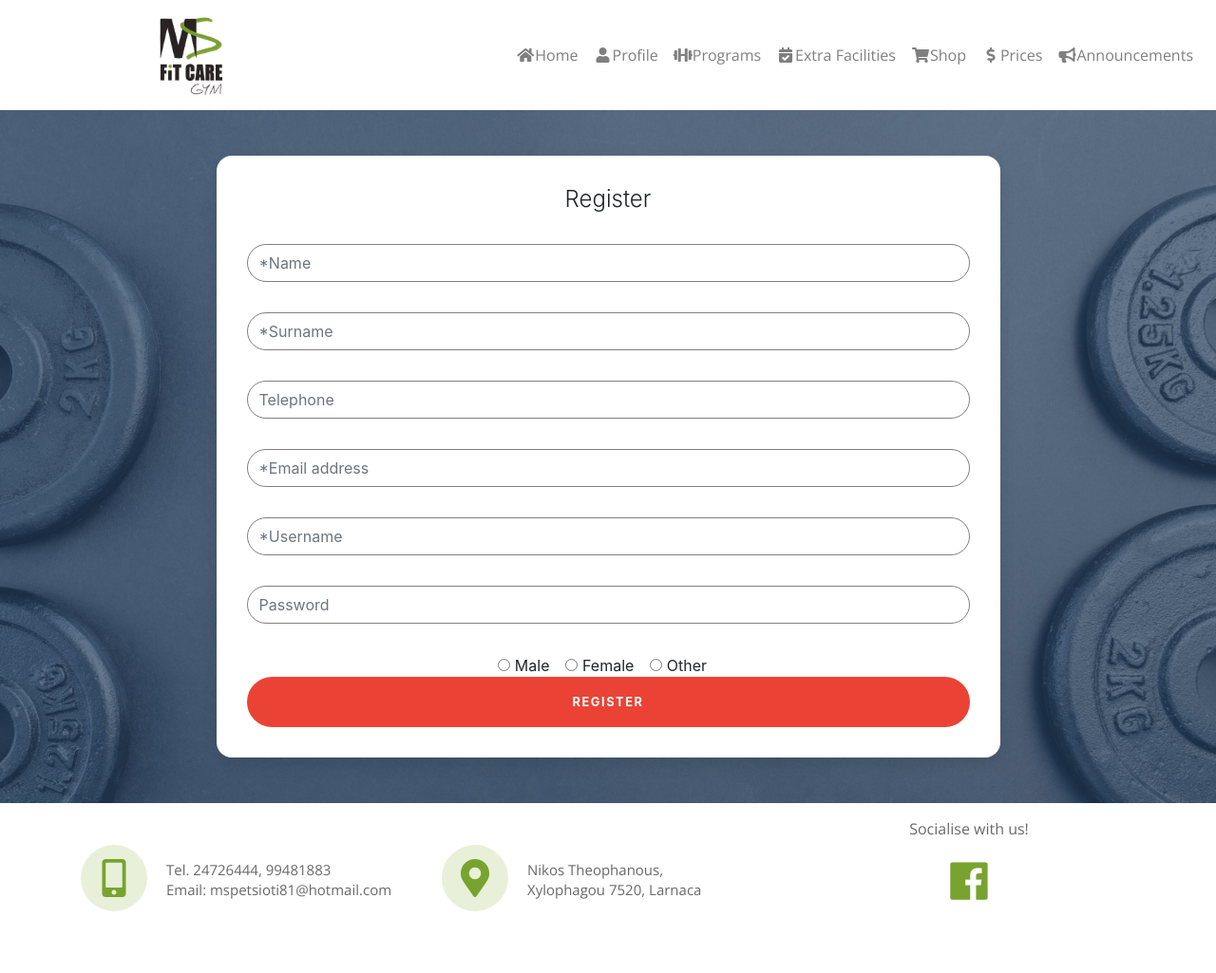
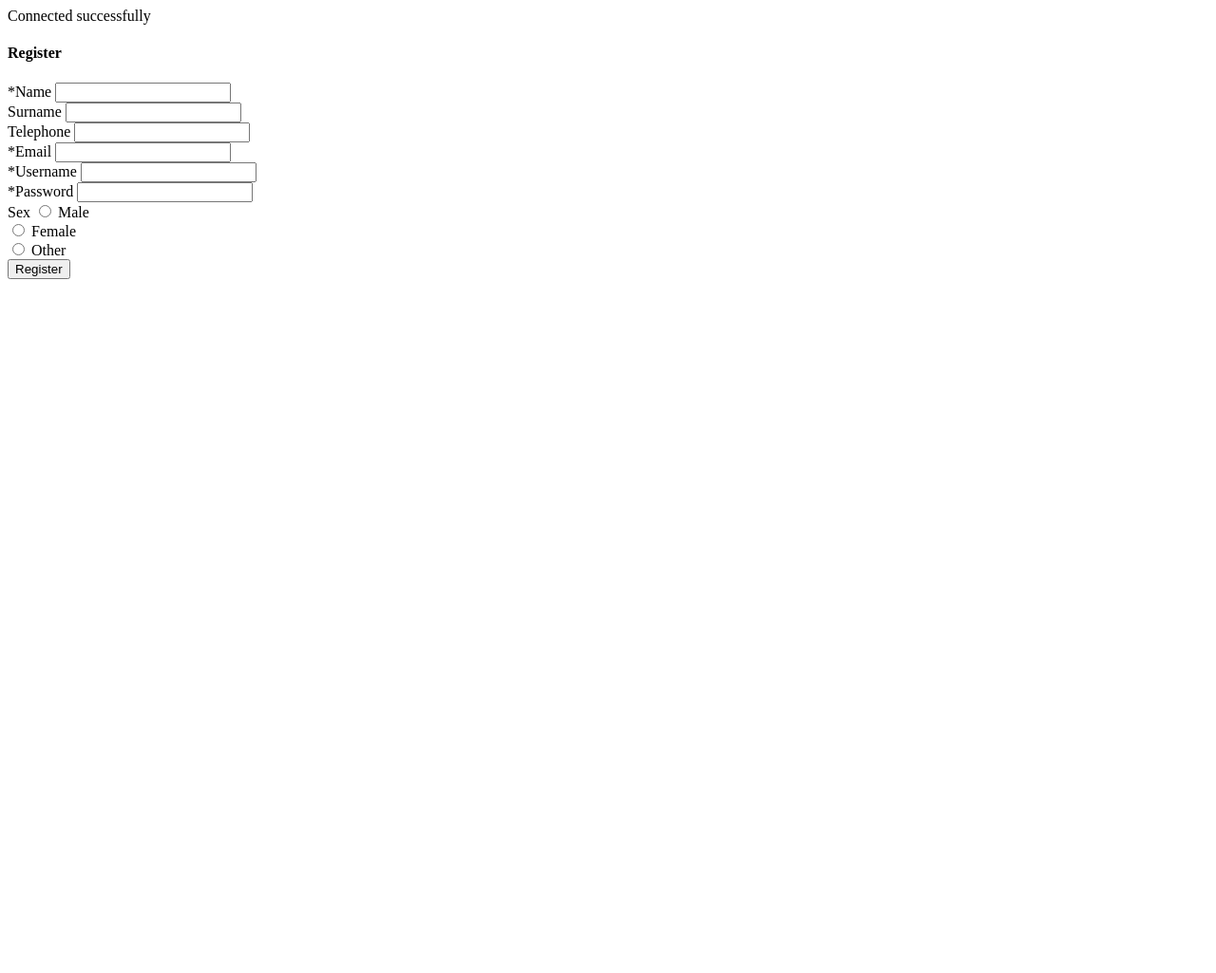
Before and after one commit to CS-UCY-EPL343/Team3-GymWebsite, a PHP site: page /EPL343ASS/registration/register.php in a window 1280 px wide. Shown: the whole page at 95% size. After the commit the page ends 294 px from the top, so only its background shows below. Run offline with PHP 8.4, Linux system fonts and the light colour scheme; some libraries are stand-ins or nearby versions.

Commit message:
Add files via upload

```diff
--- /dev/null
+++ b/registration/connect.php
@@ -0,0 +1,17 @@
+<?php
+$servername = "localhost";
+$username = "root";
+$password = "";
+$database="database";
+
+try {
+    $conn = new PDO("mysql:host=$servername;dbname=$database", $username, $password);
+    // set the PDO error mode to exception
+    $conn->setAttribute(PDO::ATTR_ERRMODE, PDO::ERRMODE_EXCEPTION);
+    echo "Connected successfully";
+    }
+catch(PDOException $e)
+    {
+    echo "Connection failed: " . $e->getMessage();
+    }
+?>
--- a/registration/regChecker.php
+++ b/registration/regChecker.php
@@ -1,38 +1,39 @@
 <?php
-require_once '../connect.php';
+
+
+
 
 class Checker
 {
 
 
-    public function Register($DBcon,$name, $surname, $telephone , $email, $username, $password , $sex)
+    public function Register($conn,$name, $surname, $telephone , $email, $username, $password , $sex )
     {
         try {
             //$db = new PDO("mysql:host=$servername;dbname=$database", $username, $password);
-            $query = $DBcon->prepare("INSERT INTO customers(name, surname , telephone , email, username, password , sex) VALUES (:name, :surname,:telephone,:email,:username,:password ,:sex)");
+            $query = $conn->prepare("INSERT INTO customers(name, surname , telephone , email, username, password , sex) VALUES (:name, :surname,:telephone,:email,:username,:password ,:sex)");
             $query->bindParam("name", $name, PDO::PARAM_STR);
             $query->bindParam("surname", $surname, PDO::PARAM_STR);
-             $query->bindParam("telephone", $telephone, PDO::PARAM_STR);
+            $query->bindParam("telephone", $telephone, PDO::PARAM_STR);
             $query->bindParam("email", $email, PDO::PARAM_STR);
             $query->bindParam("username", $username, PDO::PARAM_STR);
             $enc_password = hash('sha256', $password);
             $query->bindParam("password", $enc_password, PDO::PARAM_STR);
             $query->bindParam("sex", $sex, PDO::PARAM_STR);
+
             $query->execute();
-
-
-            return $DBcon->lastInsertId();
+            return $conn->lastInsertId();
         } catch (PDOException $e) {
             exit($e->getMessage());
         }
     }
 
 
-    public function isUsername($DBcon,$username)
+    public function isUsername($conn,$username)
     {
         try {
             //$db = new PDO("mysql:host=$servername;dbname=$database", $username, $password);
-            $query = $DBcon->prepare("SELECT customer_id FROM customers WHERE username=:username");
+            $query = $conn->prepare("SELECT customer_id FROM customers WHERE username=:username");
             $query->bindParam("username", $username, PDO::PARAM_STR);
             $query->execute();
             if ($query->rowCount() > 0) {
@@ -46,11 +47,11 @@ class Checker
     }
 
 
-    public function isEmail($DBcon,$email)
+    public function isEmail($conn,$email)
     {
         try {
           //  $db = new PDO("mysql:host=$servername;dbname=$database", $username, $password);
-            $query = $DBcon->prepare("SELECT customer_id FROM customers WHERE email=:email");
+            $query = $conn->prepare("SELECT customer_id FROM customers WHERE email=:email");
             $query->bindParam("email", $email, PDO::PARAM_STR);
             $query->execute();
             if ($query->rowCount() > 0) {
--- a/registration/register.php
+++ b/registration/register.php
@@ -1,36 +1,14 @@
 <?php
+require_once 'connect.php';
 session_start();
 require_once'regChecker.php';
+
 $app = new Checker();
-
 
 $register_error_message = '';
 
+
 if (!empty($_POST['btnRegister'])) {
-  $response = $_POST['g-recaptcha-response'];
-    $url = 'https://www.google.com/recaptcha/api/siteverify';
-    $key = '6LeGdJcUAAAAAFdBb3jEgmGOVzHmx3ObeT_ZCc_m';
-    $data = array('secret' => $key, 'response' => $response);
-    $options = array(
-        'http' => array(
-            'header' => "Content-type: application/x-www-form-urlencoded\r\n",
-            'method' => "POST",
-            'content' => http_build_query($data)
-        )
-    );
-    $context = stream_context_create($options);
-    $result = file_get_contents($url, false, $context);
-    if($result === false){
-        echo 'Failed to contact reCAPTCHA';
-    }else{
-        $result = json_decode($result);
-        if($result->success){
-
-        }else{
-            $error = true;
-            echo 'The user failed to complete recaptcha';
-        }
-    }
     if ($_POST['name'] == "") {
         $register_error_message = 'Name field is required!';
     } else if ($_POST['surname'] == "") {
@@ -43,191 +21,76 @@ if (!empty($_POST['btnRegister'])) {
         $register_error_message = 'Password field is required!';
     } else if (!filter_var($_POST['email'], FILTER_VALIDATE_EMAIL)) {
         $register_error_message = 'Invalid email address!';
-    } else if ($app->isEmail($DBcon,$_POST['email'])) {
+    } else if ($app->isEmail($conn,$_POST['email'])) {
         $register_error_message = 'Email is already in use!';
-    } else if ($app->isUsername($DBcon,$_POST['username'])) {
+    } else if ($app->isUsername($conn,$_POST['username'])) {
         $register_error_message = 'Username is already in use!';
-    } else {
+    } else if(preg_match("/^.*(?=.{8,})(?=.*[0-9])(?=.*[a-z])(?=.*[A-Z]).*$/", $_POST['password']) === 0) {
+$register_error_message = '<p class="errText">Password must be at least 8 characters and must contain at least one lower case letter, one upper case letter and one digit</p>';
 
 
-    $customer_id=$app->Register($DBcon,$_POST['name'],$_POST['surname'],$_POST['telephone'],$_POST['email'], $_POST['username'], $_POST['password'], $_POST['sex'] );
+    } else {
+        $customer_id = $app->Register($conn,$_POST['name'],$_POST['surname'],$_POST['telephone'],$_POST['email'], $_POST['username'], $_POST['password'], $_POST['sex']  );
 
         $_SESSION['customer_id'] = $customer_id;
-
-       // header("Location: register-success.php");
+        header("Location: register.php");
     }
 }
 ?>
-<!DOCTYPE html>
+<!doctype html>
 <html lang="en">
 <head>
-  <title>Bootstrap Example</title>
-  <meta charset="utf-8">
-  <meta name="viewport" content="width=device-width, initial-scale=1">
-  <link rel="stylesheet" href="https://maxcdn.bootstrapcdn.com/bootstrap/4.2.1/css/bootstrap.min.css">
-  <link rel="stylesheet" href="https://use.fontawesome.com/releases/v5.6.3/css/all.css" integrity="sha384-UHRtZLI+pbxtHCWp1t77Bi1L4ZtiqrqD80Kn4Z8NTSRyMA2Fd33n5dQ8lWUE00s/" crossorigin="anonymous">
-  <link rel="stylesheet" href="../css/style.css">
-  <script src="https://ajax.googleapis.com/ajax/libs/jquery/3.3.1/jquery.min.js"></script>
-  <script src="https://cdnjs.cloudflare.com/ajax/libs/popper.js/1.14.6/umd/popper.min.js"></script>
-  <script src="https://maxcdn.bootstrapcdn.com/bootstrap/4.2.1/js/bootstrap.min.js"></script>
-    <script src='https://www.google.com/recaptcha/api.js'></script>
-
+    <meta charset="UTF-8">
+    <title>Home</title>
 </head>
 <body>
 
-
-    <nav class="navbar navbar-expand-lg navbar-light bg-custom">
-
-  <button class="navbar-toggler navbar-light" type="button" data-toggle="collapse" data-target="#navbarSupportedContent" aria-controls="navbarSupportedContent" aria-expanded="false" aria-label="Toggle navigation">
-    <span class="navbar-toggler-icon"></span>
-  </button>
-
-
-  <div class="collapse navbar-collapse" id="navbarSupportedContent">
-      <a class="navbar-brand ml-auto mx-auto" href="#">
-          <img src="../img/logo-test.png" alt="" width="70" height="90">
-        </a>
-     <ul class="navbar-nav navbar-light bg-light ml-auto">
-      <li class="nav-item">
-        <a class="nav-link" href="index.html"><i class="fas fa-home fa-fw"> </i>Home </a>
-      </li>
-      <li class="nav-item">
-          <a class="nav-link" href="../profile.html"> <i class="fas fa-user fa-fw"></i>Profile</a>
-      </li>
-     <li class="nav-item">
-        <a class="nav-link" href="../programs.html"><i class="fas fa-dumbbell fa-fw"></i>Programs</a>
-      </li>
-
-          <li class="nav-item">
-        <a class="nav-link" href="../extra-facilities.html"><i class="fas fa-calendar-check fa-fw"></i>Extra Facilities</a>
-      </li>
-         <li class="nav-item">
-        <a class="nav-link" href="../shop/shop.php"><i class="fas fa-shopping-cart fa-fw"></i>Shop</a>
-      </li>
-         <li class="nav-item">
-        <a class="nav-link" href="../prices.html"><i class="fas fa-dollar-sign fa-fw"></i>Prices</a>
-      </li>
-         <li class="nav-item">
-        <a class="nav-link" href="../announcements.html"><i class="fas fa-bullhorn fa-fw"></i>Announcements</a>
-      </li>
-    </ul>
-
-  </div>
-</nav>
-
-
- <div class="login-cover">
-  <div class="container text-center">
 <div class="row">
-      <div class="col-sm-12 col-md-12 col-lg-9 mx-auto">
-        <div class="card card-signin my-5">
-          <div class="card-body">
-            <h5 class="card-title text-center">Register</h5>
+        <div class="col-md-5 well">
+            <h4>Register</h4>
             <?php
-
             if ($register_error_message != "") {
                 echo '<div class="alert alert-danger"><strong>Error: </strong> ' . $register_error_message . '</div>';
             }
+            ?>
+            <form action="register.php" method="post">
+                <div class="form-group">
+                    <label for="">*Name</label>
+                    <input type="text" name="name" class="form-control"/>
+                </div>
+                 <div class="form-group">
+                    <label for="">Surname</label>
+                    <input type="surname" name="surname" class="form-control"/>
+                </div>
+                 <div class="form-group">
+                    <label for="">Telephone</label>
+                    <input type="number" name="telephone" class="form-control"/>
+                </div>
+                <div class="form-group">
+                    <label for="">*Email</label>
+                    <input type="email" name="email" class="form-control"/>
+                </div>
+                <div class="form-group">
+                    <label for="">*Username</label>
+                    <input type="text" name="username" class="form-control"/>
+                </div>
+                <div class="form-group">
+                    <label for="">*Password</label>
+                    <input type="password" name="password" class="form-control"/>
+                </div>
+                <div class="form-group">
+                    <label for="">Sex</label>
+                    <input type="radio" name="sex" value="male"  class="form-control"/> Male<br>
+                    <input type="radio" name="sex" value="female"  class="form-control"/> Female<br>
+                    <input type="radio" name="sex" value="other" class="form-control"/> Other<br>
+                </div>
 
-
-            ?>
-           <form action="register.php" method="post" class="form-signin">
-              <div class="form-label-group">
-                <input type="text" id="inputEmail" class="form-control" name="name" placeholder="*Name" />
-
+                <div class="form-group">
+                    <input type="submit" name="btnRegister" class="btn btn-primary" value="Register"/>
                 </div>
-               <div class="form-label-group">
-                <input type="text" class="form-control" name="surname" placeholder="*Surname" />
-
-              </div>
-               <div class="form-label-group">
-                <input type="number" id="inputEmail" class="form-control" name="telephone" placeholder="Telephone" />
-
-              </div>
-               <div class="form-label-group">
-                <input type="text" id="inputEmail" class="form-control" name="email" placeholder="*Email address" />
-
-              </div>
-               <div class="form-label-group">
-                <input type="text" class="form-control" name="username" placeholder="*Username" />
-
-              </div>
-              <div class="form-label-group">
-                <input type="password" id="inputPassword" class="form-control" name="password" placeholder="Password"/>
-
-              </div>
-            <div class="form-check-inline">
-            <label class="form-check-label">
-            <input type="radio" class="form-check-input" name="sex">Male
-            </label>
-            </div>
-               <div class="form-check-inline">
-            <label class="form-check-label">
-            <input type="radio" class="form-check-input" name="sex">Female
-            </label>
-            </div>
-            <div class="form-check-inline ">
-            <label class="form-check-label">
-            <input type="radio" class="form-check-input" name="sex">Other
-            </label>
-            </div>
-               <div class="g-recaptcha" data-sitekey="6LeGdJcUAAAAAPkXT2gwMtBFK6_JmiNtxa5UQKo5"></div>
-              <input type="submit" class="btn btn-lg btn-register btn-block text-uppercase" name="btnRegister" value="Register"/>
-
             </form>
-
-          </div>
         </div>
     </div>
 
-
-      </div>
-  </div>
-</div>
-<!-- Footer -->
-<footer class="page-footer top-menu color-footer">
-
-
-      <div class="container">
-
-
-
-							<div class="row">
-								<div class="col-md-4">
-                                 <div class="top-margin">
-									<div class="icon"> <i class="fas fa-mobile-alt"></i></div>
-                                    <div class="loc">
-
-										<p> Tel. 24726444, 99481883 <br>Email: mspetsioti81@hotmail.com</p>
-
-									</div>
-                                    </div>
-								</div>
-								<div class="col-md-4 ">
-                                     <div class="top-margin">
-                                   <div class="icon"> <i class="fas fa-map-marker-alt"></i></div>
-                                    <div class="loc">
-
-										<p> Nikos Theophanous,<br> Xylophagou 7520, Larnaca</p>
-									</div>
-                                        </div>
-								</div>
-								<div class="col-md-4">
-                                    <div class="top-margin-cstm text-center">
-                                   <p> Socialise with us!</p>
-                                       <a href="http://facebook.com">    <i class="fab fa-facebook"></i>        </a>
-                                    </div>
-								</div>
-
-							</div>
-
-
-				</div>
-
-
-  </footer>
-  <!-- Footer -->
-
-
     </body>
 </html>
```
Lines whose indentation alone changed are shown as unchanged.
